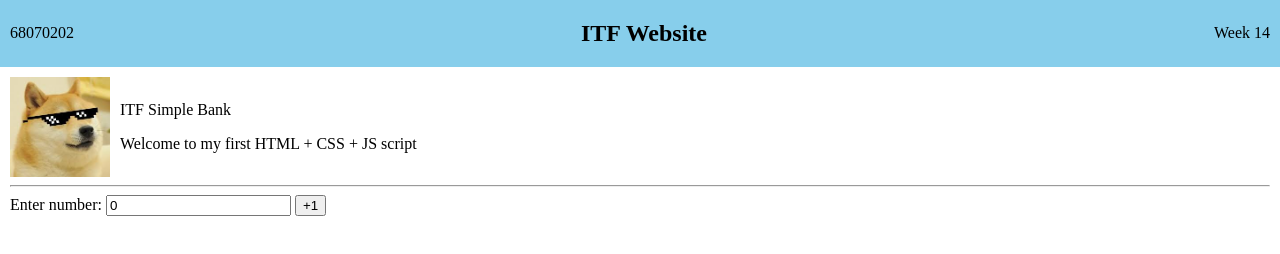
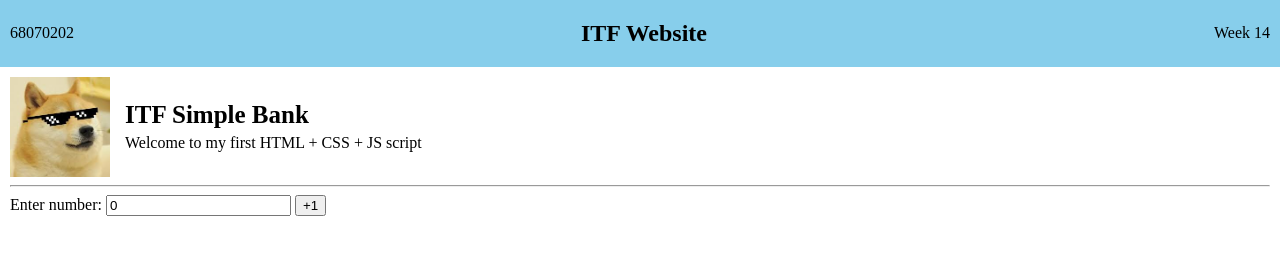
Before and after one commit to Apich01/itf-it68070202, a plain HTML site: page index.html in a window 1280 px wide. Drawn offline with Linux system fonts and the light colour scheme.

Commit message:
update title

```diff
--- a/index.html
+++ b/index.html
@@ -16,8 +16,8 @@
         <div id="container-title">
             <img src="mayu.jpg" alt="image">
             <div>
-                <p id="mytitle">ITF Simple Bank</p>
-                <p>Welcome to my first HTML + CSS + JS script</p>
+                <p id="mytitle" class="mytitle">ITF Simple Bank</p>
+                <p class="mytitle">Welcome to my first HTML + CSS + JS script</p>
             </div>
         </div>
 
--- a/styles.css
+++ b/styles.css
@@ -24,3 +24,12 @@ body {
 #container-title img{
     width: 100px;
 }
+
+#mytitle {
+    font-weight: bold;
+    font-size: 25px;
+}
+
+.mytitle {
+    margin: 5px;
+}
```
